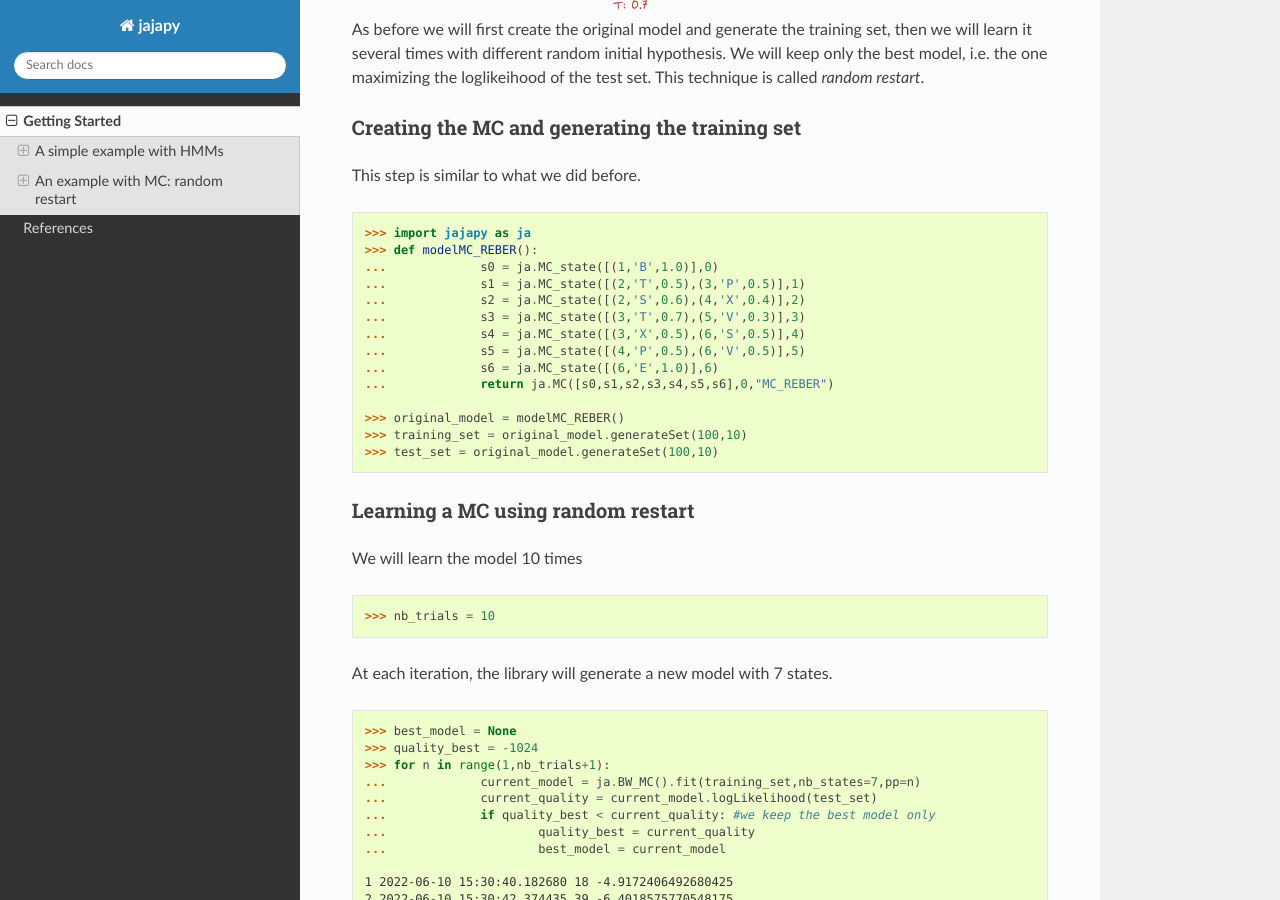
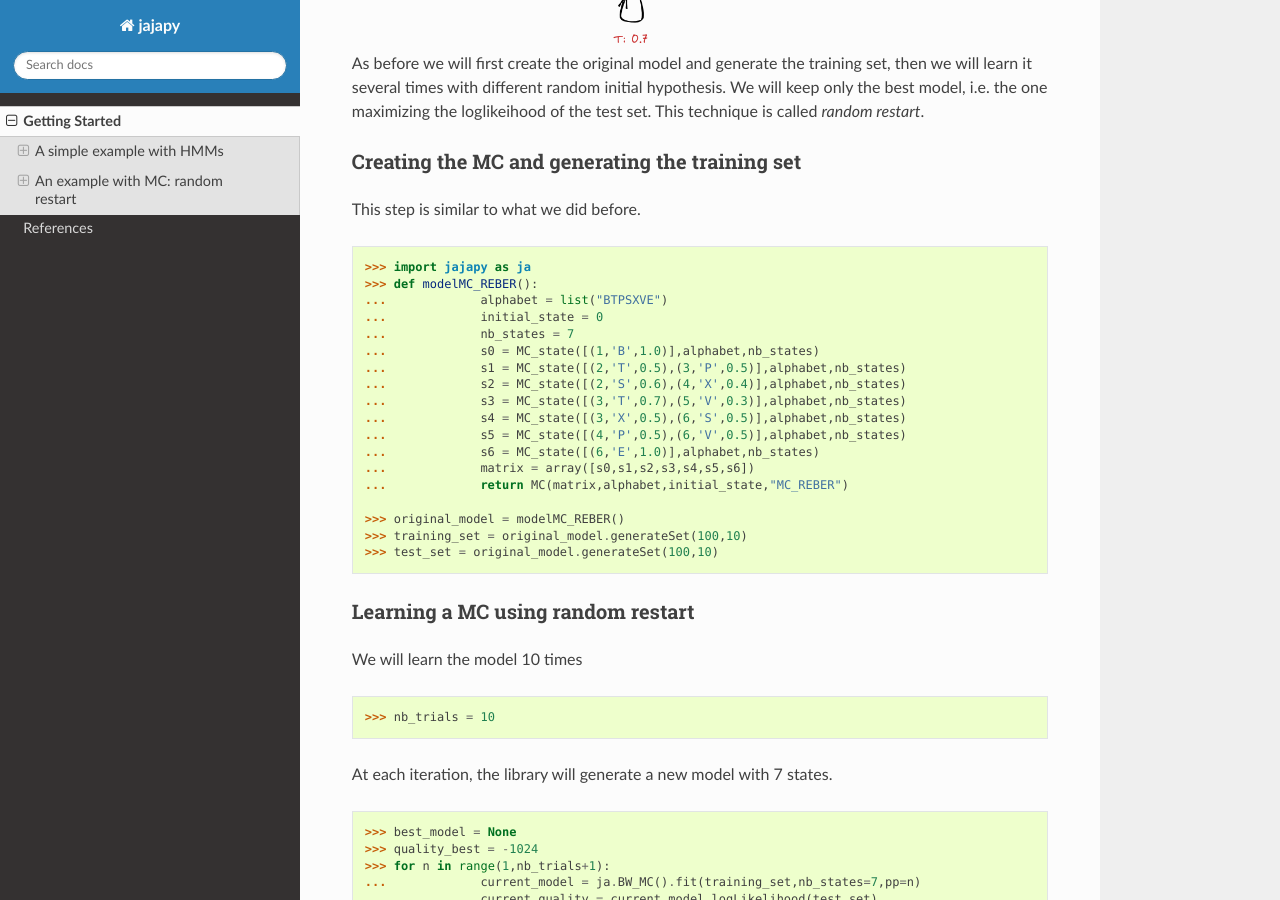
Before and after one commit to Rapfff/jajapy, a Sphinx documentation site: the page built from docs/source/help.rst, in a window 1280 px wide and 900 px high, scrolled down 2692 px. Built offline with Sphinx 7.4.7 and the Read the Docs theme 2.0.0, drawn with Linux system fonts in a browser that asks for light colours; some of the changed text lies outside the part shown.

Commit message:
done for MC

```diff
--- a/docs/source/help.rst
+++ b/docs/source/help.rst
@@ -26,6 +26,8 @@ We can create the model depicted above like this:
 	# in the next state we generate 'x' with probability 0.4, and 'y' with probability 0.6
 	# once an observation generated, we move to state 1 or 2 with probability 0.5
 	# the id of this state is 0.
+
+	alphabet = ['a','b','c','d']
 	s0 = HMM_state([("x",0.4),("y",0.6)],[(1,0.5),(2,0.5)],0)
 	s1 = HMM_state([("a",0.8),("b",0.2)],[(3,1.0)],1)
 	s2 = HMM_state([("a",0.1),("b",0.9)],[(4,1.0)],2)
@@ -113,14 +115,18 @@ This step is similar to what we did before.
 
 	>>> import jajapy as ja
 	>>> def modelMC_REBER():
-	...		s0 = ja.MC_state([(1,'B',1.0)],0)
-	...		s1 = ja.MC_state([(2,'T',0.5),(3,'P',0.5)],1)
-	...		s2 = ja.MC_state([(2,'S',0.6),(4,'X',0.4)],2)
-	...		s3 = ja.MC_state([(3,'T',0.7),(5,'V',0.3)],3)
-	...		s4 = ja.MC_state([(3,'X',0.5),(6,'S',0.5)],4)
-	...		s5 = ja.MC_state([(4,'P',0.5),(6,'V',0.5)],5)
-	...		s6 = ja.MC_state([(6,'E',1.0)],6)
-	...		return ja.MC([s0,s1,s2,s3,s4,s5,s6],0,"MC_REBER")
+	...		alphabet = list("BTPSXVE")
+	...		initial_state = 0
+	...		nb_states = 7
+	...		s0 = MC_state([(1,'B',1.0)],alphabet,nb_states)
+	...		s1 = MC_state([(2,'T',0.5),(3,'P',0.5)],alphabet,nb_states)
+	...		s2 = MC_state([(2,'S',0.6),(4,'X',0.4)],alphabet,nb_states)
+	...		s3 = MC_state([(3,'T',0.7),(5,'V',0.3)],alphabet,nb_states)
+	...		s4 = MC_state([(3,'X',0.5),(6,'S',0.5)],alphabet,nb_states)
+	...		s5 = MC_state([(4,'P',0.5),(6,'V',0.5)],alphabet,nb_states)
+	...		s6 = MC_state([(6,'E',1.0)],alphabet,nb_states)
+	...		matrix = array([s0,s1,s2,s3,s4,s5,s6])
+	...		return MC(matrix,alphabet,initial_state,"MC_REBER")
 
 	>>> original_model = modelMC_REBER()
 	>>> training_set = original_model.generateSet(100,10)
```
Also changed, not shown: docs/source/MC.rst (+9 -10 lines), 5 other files.
